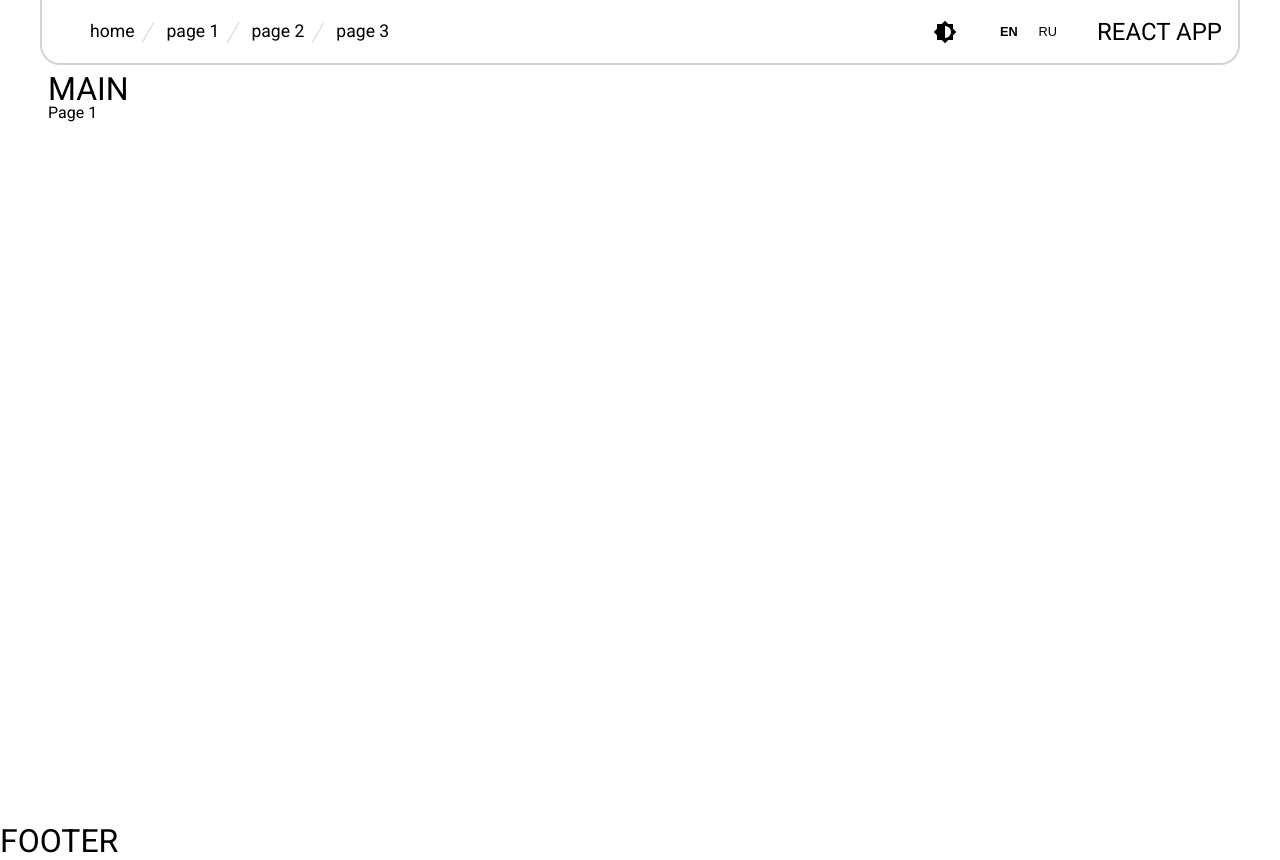
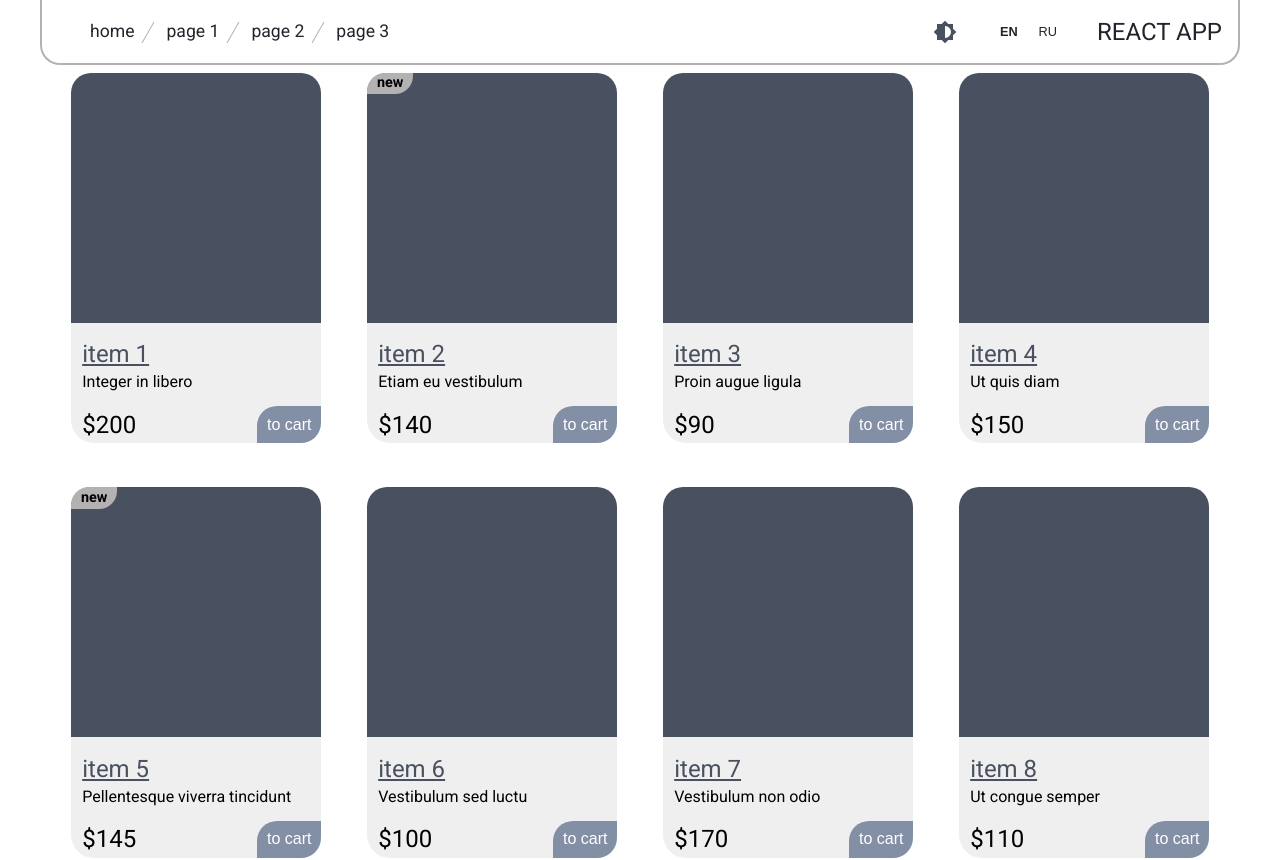
Before and after one commit to pavelkha/react-app, a React (Create React App) app: page /page1 in a window 1280 px wide. Shown: the top 860 px of the page. Built offline with nearby package versions, Linux system fonts and the light colour scheme.

Commit message:
add Page1, cardsDataMock, fix themes, styles, variables

```diff
--- /dev/null
+++ b/src/assets/cardsDataMock.json
@@ -0,0 +1,65 @@
+[
+  {
+    "name": "item 1",
+    "category": "category 1",
+    "description": "Integer in libero",
+    "cost": "200"
+  },
+  {
+    "name": "item 2",
+    "category": "category 2",
+    "description": "Etiam eu vestibulum",
+    "cost": "140",
+    "new": ""
+  },
+  {
+    "name": "item 3",
+    "category": "category 3",
+    "description": "Proin augue ligula",
+    "cost": "90"
+  },
+  {
+    "name": "item 4",
+    "category": "category 2",
+    "description": "Ut quis diam",
+    "cost": "150"
+  },
+  {
+    "name": "item 5",
+    "category": "category 3",
+    "description": "Pellentesque viverra tincidunt",
+    "cost": "145",
+    "new": ""
+  },
+  {
+    "name": "item 6",
+    "category": "category 1",
+    "description": "Vestibulum sed luctu",
+    "cost": "100"
+  },
+  {
+    "name": "item 7",
+    "category": "category 3",
+    "description": "Vestibulum non odio",
+    "cost": "170"
+  },
+  {
+    "name": "item 8",
+    "category": "category 3",
+    "description": "Ut congue semper",
+    "cost": "110"
+  },
+  {
+    "name": "item 9",
+    "category": "category 2",
+    "description": "Praesent et egestas",
+    "cost": "230"
+  },
+  {
+    "name": "item 10",
+    "category": "category 3",
+    "description": "Sed pretium quam",
+    "cost": "205",
+    "new": ""
+  }
+]
--- a/src/assets/theme.js
+++ b/src/assets/theme.js
@@ -1,12 +1,11 @@
-const applyTheme = (isLight) => {
-  const body = document.querySelector('body').style;
+const applyTheme = isLight => {
   const colors = {
-    '--theme-content-color': `${isLight ? 'black' : 'white'}`,
-    '--theme-background-color': `${isLight ? 'white' : 'black'}`,
+    '--theme-content-color': `${isLight ? '#21252B' : '#FFFFFF'}`,
+    '--theme-background-color': `${isLight ? '#FFFFFF' : '#21252B'}`,
   };
 
   for (const key in colors) {
-    body.setProperty(key, colors[key]);
+    document.querySelector('body').style.setProperty(key, colors[key]);
   };
 };
 
--- a/src/assets/variables.scss
+++ b/src/assets/variables.scss
@@ -1,3 +1,18 @@
 $header-height: 64px;
 
 $max-width: 1200px;
+
+
+$white: #FFFFFF;
+
+$black: #000000;
+
+$blue-1: #495160;
+
+$blue-2: #838fa5;
+
+$blue-3: #4f5869;
+
+$gray-1: #EFEFEF;
+
+$gray-2: #b3b1b1;
--- a/src/components/Header/Header.scss
+++ b/src/components/Header/Header.scss
@@ -8,8 +8,9 @@
   margin: 0 auto;
   padding: 1rem 0;
   position: sticky;
+  z-index: 99;
   top: 0;
-  border: 2px lightgrey solid;
+  border: 2px $gray-2 solid;
   border-top: none;
   border-radius: 0 0 20px 20px;
   background-color: var(--theme-background-color);
@@ -34,7 +35,7 @@
         top: 0.7rem;
         right: -1.6rem;
         transform: rotate(120deg);
-        background-color: lightgrey;
+        background-color: $gray-2;
       }
     }
 
@@ -77,9 +78,10 @@
   padding: 0.5rem;
   text-transform: uppercase;
   background-color: transparent;
+  transition: 0.8s;
 
   &:hover {
-    background-color: lightgrey;
+    background-color: $gray-2;
     transition: 0.8s;
   }
 }
--- a/src/components/Main/Main.jsx
+++ b/src/components/Main/Main.jsx
@@ -1,14 +1,14 @@
 import React from 'react';
 import { Routes, Route } from 'react-router-dom';
+import Page1 from './Page1/Page1';
 import './Main.scss';
 
 const Main = () => {
   return (
     <main className='main-wrapper'>
-      <h1 className='main-title'>Main</h1>
       <Routes>
         <Route exact path={'/'} element={<div>Home</div>} />
-        <Route path={'/page1'} element={<div>Page 1</div>} />
+        <Route path={'/page1'} element={<Page1 />} />
         <Route path={'/page2'} element={<div>Page 2</div>} />
         <Route path={'/page3'} element={<div>Page 3</div>} />
       </Routes>
--- a/src/components/Main/Main.scss
+++ b/src/components/Main/Main.scss
@@ -6,8 +6,3 @@
   margin: 0 auto;
   padding: 0.5rem;
 }
-
-.main-title {
-  text-transform: uppercase;
-  font-size: 2rem;
-}
--- /dev/null
+++ b/src/components/Main/Page1/Page1.jsx
@@ -0,0 +1,37 @@
+import React from 'react';
+import cardsDataArray from '../../../assets/cardsDataMock.json';
+import './Page1.scss';
+
+const Page1 = () => {
+  const renderCardsList = () => {
+    return (
+      cardsDataArray.map((item, index) => {
+        const cardImageClassesList = 'new' in item ?
+        'page1-card-fake-image fake-image-pseudo-element' : 'page1-card-fake-image';
+        return (
+          <li key={index}>
+            <div className='page1-card-container'>
+              <div className={cardImageClassesList} />
+              <div  className='page1-card-text-content-container'>
+                <a href='#'>{item.name}</a>
+                <div className='page1-card-description'>{item.description}</div>
+                <div className='page1-card-flex-container'>
+                  <span>${item.cost}</span>
+                  <button>to cart</button>
+                </div>
+              </div>
+            </div>
+          </li>
+        );
+      })
+    );
+  };
+
+  return (
+    <div>
+      <ul className='page1-cards-list'>{renderCardsList()}</ul>
+    </div>
+  );
+};
+
+export default Page1;
--- /dev/null
+++ b/src/components/Main/Page1/Page1.scss
@@ -0,0 +1,91 @@
+@import '../../../assets/variables.scss';
+
+.page1-cards-list {
+  display: flex;
+  justify-content: flex-start;
+  flex-wrap: wrap;
+
+  li {
+    width: 25%;
+    display: flex;
+    justify-content: center;
+    margin-bottom: 2.75rem;
+
+    .page1-card-container {
+      border-radius: 23px;
+      background-color: $gray-1;
+      transition: 0.5s;
+
+      &:hover {
+        box-shadow: 0px 0px 20px 5px $blue-3;
+        transition: 0.5s;
+      }
+
+      .page1-card-fake-image {
+        width: 250px;
+        height: 250px;
+        background-color: $blue-1;
+        border-radius: 20px 20px 0 0;
+      }
+
+      .fake-image-pseudo-element {
+        position: relative;
+
+        &::after {
+          content: 'new';
+          width: 40px;
+          height: 15px;
+          position: absolute;
+          top: 0;
+          color: $black;
+          background-color: $gray-2;
+          font-weight: bold;
+          font-size: 0.9rem;
+          text-align: center;
+          border-radius: 18px 0;
+          padding: 0.2rem;
+        }
+      }
+
+      .page1-card-text-content-container {
+        padding: 1.2rem 0 0 0.7rem;
+        color: $black;
+
+        a {
+          font-size: 1.5rem;
+          text-decoration: underline;
+          color: $blue-1;
+        }
+
+        .page1-card-description {
+          margin: 0.5rem 0 1rem;
+        }
+
+        .page1-card-flex-container {
+          display: flex;
+          justify-content: space-between;
+          align-items: center;
+
+          span {
+            font-size: 1.5rem;
+          }
+
+          button {
+            border: none;
+            border-radius: 20px 0;
+            padding: 0.6rem;
+            background-color: $blue-2;
+            color: $white;
+            transition: 0.8s;
+
+            &:hover {
+              background-color: $gray-1;
+              color: $blue-1;
+              transition: 0.8s;
+            }
+          }
+        }
+      }
+    }
+  }
+}
```
Also changed, not shown: src/assets/images/dark-theme-icon.svg, src/assets/images/light-theme-icon.svg.
